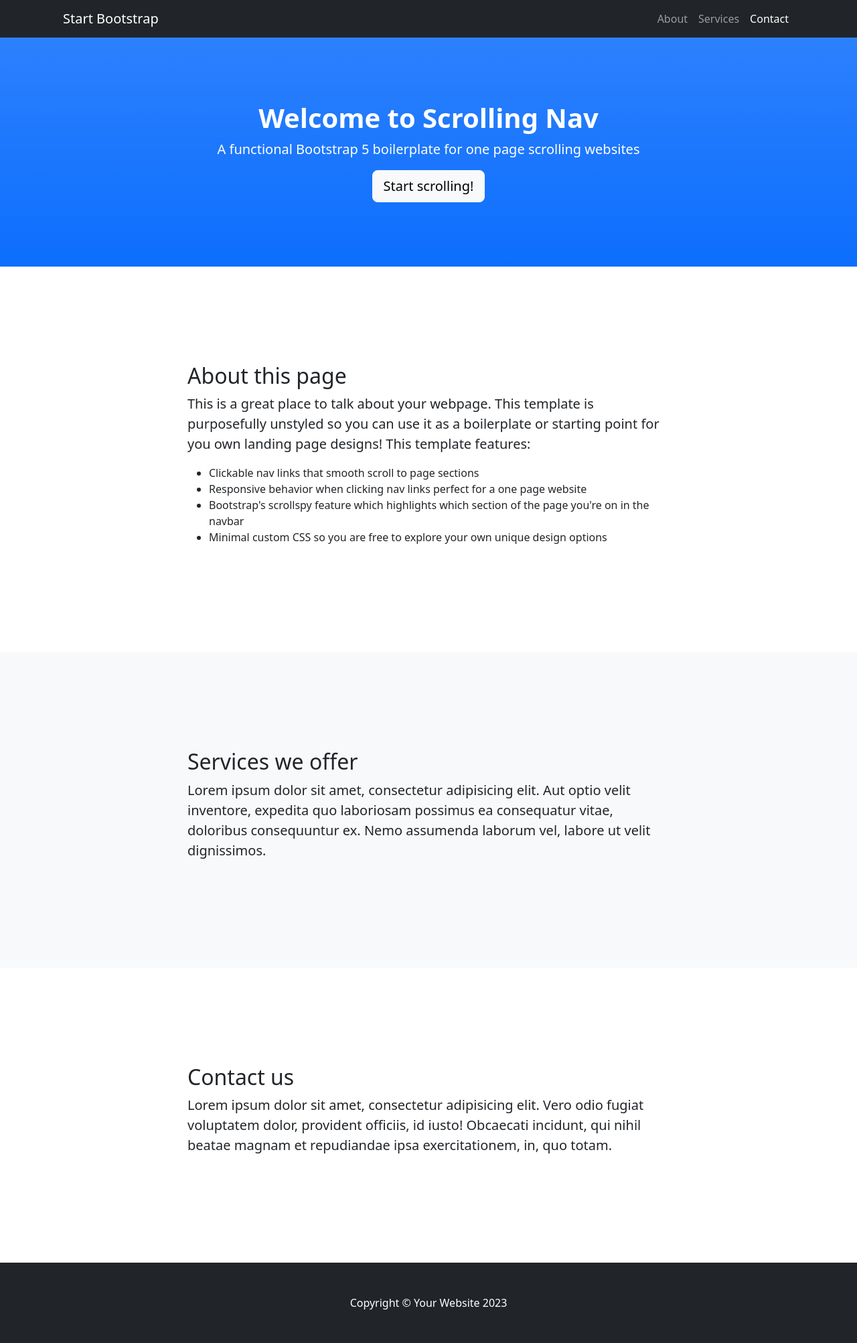
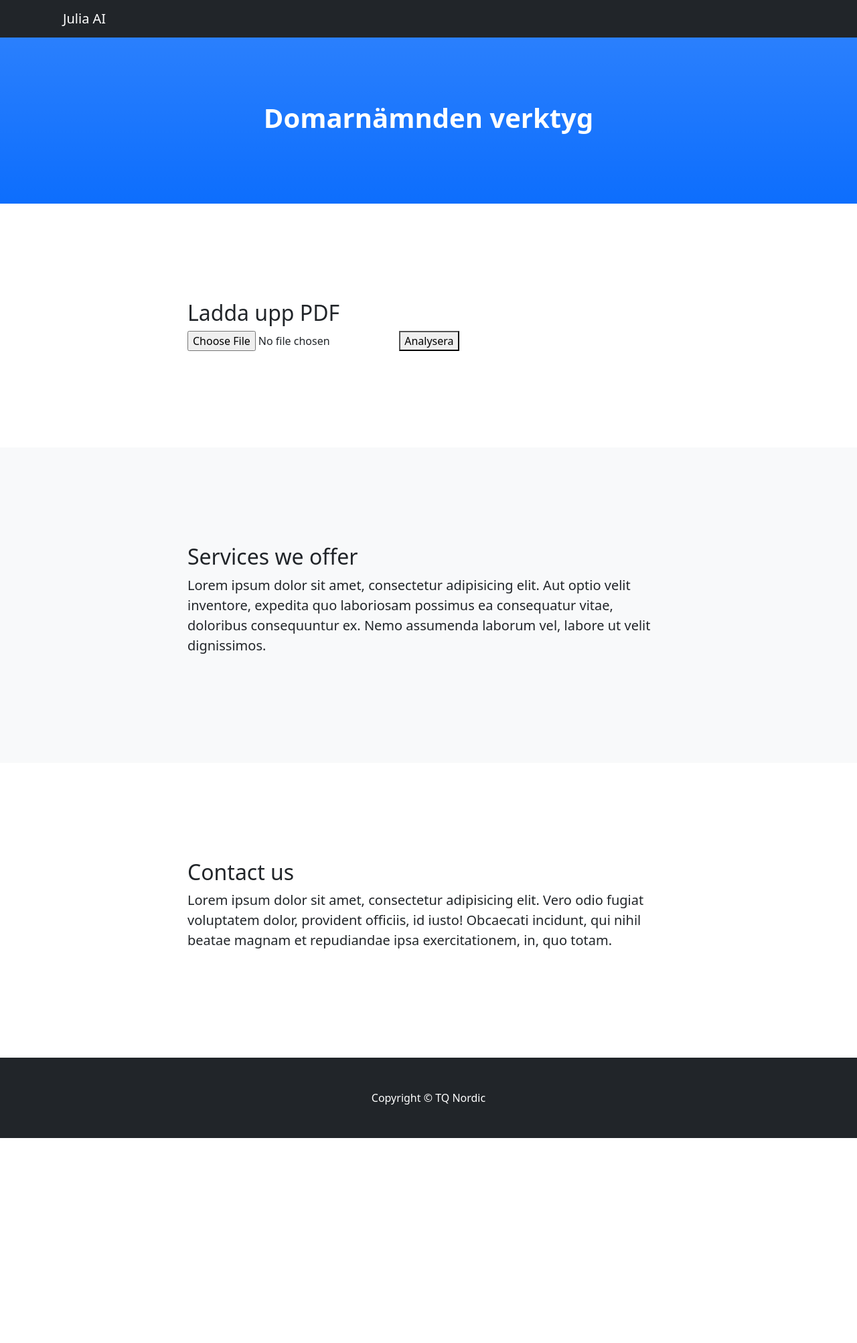
Before and after one commit to fridalannerstrom/julia, a Django app: page / in a window 1280 px wide. Shown: the whole page at 67% size. After the commit the page ends 1699 px from the top, so only its background shows below. Run offline with Django 4.2, Linux system fonts and the light colour scheme; some libraries are stand-ins or nearby versions.

Commit message:
feat: read text from a PDF

```diff
--- a/myapp/views.py
+++ b/myapp/views.py
@@ -1,6 +1,24 @@
 from django.shortcuts import render
 from django.http import HttpResponse
+import fitz  # PyMuPDF
+from django.views.decorators.csrf import csrf_exempt
+
 
 # Create your views here.
 def index(request):
     return render(request, 'index.html')
+
+def index(request):
+    result = None
+
+    if request.method == 'POST' and request.FILES.get('pdf'):
+        pdf_file = request.FILES['pdf']
+
+        text = ''
+        with fitz.open(stream=pdf_file.read(), filetype="pdf") as doc:
+            for page in doc:
+                text += page.get_text()
+
+        result = text  # Här kan vi senare lägga till OpenAI-anrop
+
+    return render(request, 'index.html', {'result': result})
--- a/templates/index.html
+++ b/templates/index.html
@@ -6,7 +6,7 @@
         <meta name="viewport" content="width=device-width, initial-scale=1, shrink-to-fit=no" />
         <meta name="description" content="" />
         <meta name="author" content="" />
-        <title>Scrolling Nav - Start Bootstrap Template</title>
+        <title>Julia</title>
         <link rel="icon" type="image/x-icon" href="assets/favicon.ico" />
         <!-- Core theme CSS (includes Bootstrap)-->
         <link rel="stylesheet" href="{% static 'css/style.css' %}">
@@ -15,23 +15,23 @@
         <!-- Navigation-->
         <nav class="navbar navbar-expand-lg navbar-dark bg-dark fixed-top" id="mainNav">
             <div class="container px-4">
-                <a class="navbar-brand" href="#page-top">Start Bootstrap</a>
+                <a class="navbar-brand" href="#page-top">Julia AI</a>
                 <button class="navbar-toggler" type="button" data-bs-toggle="collapse" data-bs-target="#navbarResponsive" aria-controls="navbarResponsive" aria-expanded="false" aria-label="Toggle navigation"><span class="navbar-toggler-icon"></span></button>
                 <div class="collapse navbar-collapse" id="navbarResponsive">
-                    <ul class="navbar-nav ms-auto">
+                    <!-- <ul class="navbar-nav ms-auto">
                         <li class="nav-item"><a class="nav-link" href="#about">About</a></li>
                         <li class="nav-item"><a class="nav-link" href="#services">Services</a></li>
                         <li class="nav-item"><a class="nav-link" href="#contact">Contact</a></li>
-                    </ul>
+                    </ul> -->
                 </div>
             </div>
         </nav>
         <!-- Header-->
         <header class="bg-primary bg-gradient text-white">
             <div class="container px-4 text-center">
-                <h1 class="fw-bolder">Welcome to Scrolling Nav</h1>
-                <p class="lead">A functional Bootstrap 5 boilerplate for one page scrolling websites</p>
-                <a class="btn btn-lg btn-light" href="#about">Start scrolling!</a>
+                <h1 class="fw-bolder">Domarnämnden verktyg</h1>
+                <!-- <p class="lead">A functional Bootstrap 5 boilerplate for one page scrolling websites</p>
+                <a class="btn btn-lg btn-light" href="#about">Start scrolling!</a> -->
             </div>
         </header>
         <!-- About section-->
@@ -39,14 +39,17 @@
             <div class="container px-4">
                 <div class="row gx-4 justify-content-center">
                     <div class="col-lg-8">
-                        <h2>About this page</h2>
-                        <p class="lead">This is a great place to talk about your webpage. This template is purposefully unstyled so you can use it as a boilerplate or starting point for you own landing page designs! This template features:</p>
-                        <ul>
-                            <li>Clickable nav links that smooth scroll to page sections</li>
-                            <li>Responsive behavior when clicking nav links perfect for a one page website</li>
-                            <li>Bootstrap's scrollspy feature which highlights which section of the page you're on in the navbar</li>
-                            <li>Minimal custom CSS so you are free to explore your own unique design options</li>
-                        </ul>
+                        <h2>Ladda upp PDF</h2>
+                        <form method="POST" enctype="multipart/form-data">
+                            {% csrf_token %}
+                            <input type="file" name="pdf" accept="application/pdf" required>
+                            <button type="submit">Analysera</button>
+                        </form>
+
+                        {% if result %}
+                            <h2>Extraherad text:</h2>
+                            <pre>{{ result }}</pre>
+                        {% endif %}
                     </div>
                 </div>
             </div>
@@ -75,7 +78,7 @@
         </section>
         <!-- Footer-->
         <footer class="py-5 bg-dark">
-            <div class="container px-4"><p class="m-0 text-center text-white">Copyright &copy; Your Website 2023</p></div>
+            <div class="container px-4"><p class="m-0 text-center text-white">Copyright &copy; TQ Nordic</p></div>
         </footer>
         <!-- Bootstrap core JS-->
         <script src="https://cdn.jsdelivr.net/npm/bootstrap@5.2.3/dist/js/bootstrap.bundle.min.js"></script>
```
Also changed, not shown: requirements.txt (+19 -0 lines), db.sqlite3, 2 other files.
